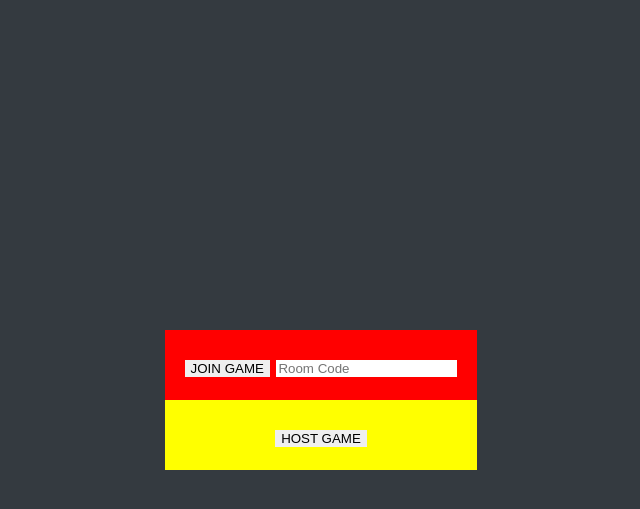
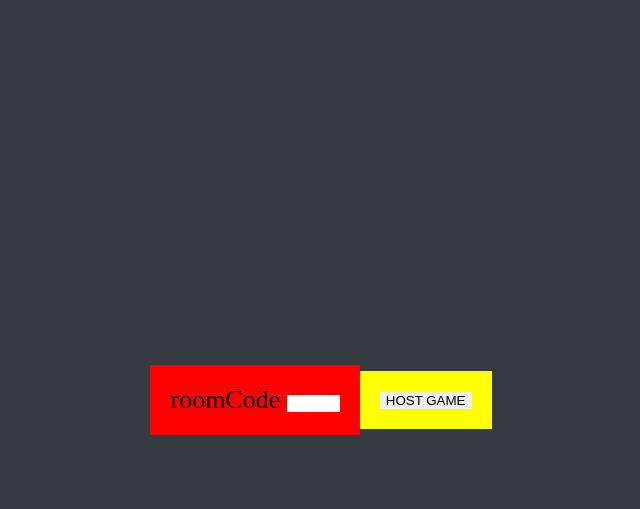
Before and after one commit to M0zzi3/TradeGame, a Flask app: template templates/home.html in a window 1280 px wide. Shown: the top 509 px of the page, without its empty margins (319-959 px from the left). Run offline with Flask 2, Linux system fonts and the light colour scheme; the template is opened without the code that fills it: values that come from a table or form of the project are taken from there, others are empty; some libraries are stand-ins or nearby versions.

Commit message:
flask forms 1

```diff
--- /dev/null
+++ b/classes.py
@@ -0,0 +1,6 @@
+from wtforms import Form, BooleanField, StringField, PasswordField, validators, SubmitField
+class RoomCodeForm(Form):
+
+    roomCode_value = StringField('roomCode', [validators.Length(min=4, max=4)])
+
+    submit = SubmitField('Check')
--- a/main.py
+++ b/main.py
@@ -2,7 +2,7 @@ from flask import Flask, render_template, request, session, redirect, url_for
 from flask_socketio import join_room, leave_room, send, SocketIO
 import random
 from string import ascii_uppercase
-
+from classes import RoomCodeForm
 from datetime import timedelta
 
 app = Flask(__name__)
@@ -29,6 +29,8 @@ def getGames():
 
 @app.route("/", methods=["POST", "GET"])
 def home():
+    rc_form = RoomCodeForm
+
     session.clear()
     if request.method == "POST":
         name = request.form.get("name")
@@ -45,7 +47,7 @@ def home():
         session["host"] = False
         return redirect(url_for("room"))
 
-    return render_template("home.html")
+    return render_template("home.html", form = rc_form)
 
 @app.route("/host")
 def hostGame():
--- a/templates/home.html
+++ b/templates/home.html
@@ -4,10 +4,24 @@
     <div class="content">
     <div class="UserInput-Box">
         <div class="JoinGame-Box">
-            <button class="start button" type="button" onclick="joinGame()">
-                JOIN GAME
-            </button>
-            <input class="room code" type="text" placeholder="Room Code" value=""/>
+
+
+        <form method="post" onsubmit="changeButton()">
+            <div>
+                <p>
+                {{ form.roomCode_value.label }}
+                {{ form.roomCode_value(size=4) }}
+                </p>
+            </div>
+        </form>
+    </div>
+</section>
+
+
+
+
+
+
 
         </div>
         <div class="HostGame-Box">
--- a/templates/joinRoom.html
+++ /dev/null
@@ -1 +0,0 @@
-<h3>dasfjskfgajvkfewaievrsbr</h3>
```
